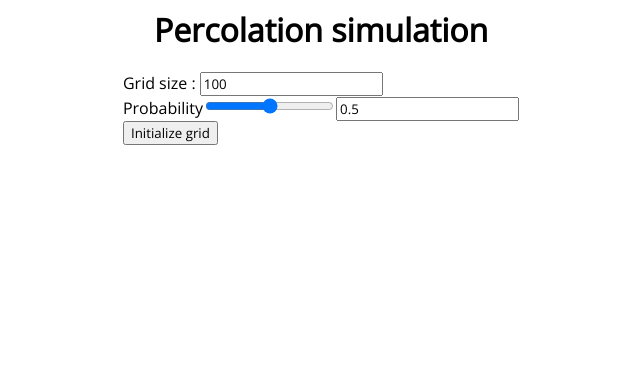
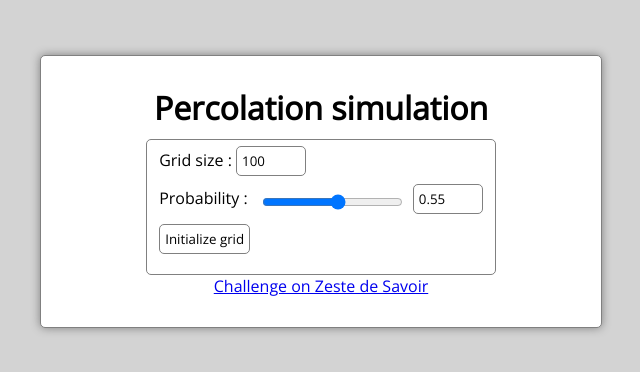
Before and after one commit to Luuka/percolation-js, a plain HTML site: page index.html in a window 1280 px wide. Shown: the whole page, without its empty margins (319-959 px from the left). Drawn offline with nearby package versions, Linux system fonts and the light colour scheme.

Commit message:
Add Style

```diff
--- a/css/style.css
+++ b/css/style.css
@@ -1,6 +1,22 @@
 body {
+    background: lightgray;
+}
 
+h1{
+    margin: 0 0 10px 0;
 }
+
+.center {
+        background: white;
+        padding: 30px;
+        border-radius: 5px;
+        border: 1px solid grey;
+        box-shadow:  0 0 10px 0px gray;
+        margin: 55px auto 0 auto;
+        max-width: 500px;
+        text-align: center
+}
+
 body, button, input {
     font-family: 'Open Sans', sans-serif;
 }
@@ -11,11 +27,47 @@ body, button, input {
     display: block;
 }
 
-.center {
-    max-width: 500px;
-    margin: auto;
-    text-align: center;
+.upscale {
+    -webkit-transform-origin: center top;
+    -moz-transform-origin: center top;
+    -ms-transform-origin: center top;
+    transform-origin: center top;
+
+    -webkit-transform: scale(4);
+    -moz-transform: scale(4);
+    -ms-transform: scale(4);
+    transform: scale(4);
 }
+
+button, input[type=button] {
+    background: white;
+    padding: 5px;
+    border: 1px solid grey;
+    border-radius: 5px;
+    margin:10px auto;
+}
+
+input {
+    border-radius: 5px;
+    border: 1px solid grey;
+    padding: 5px;
+}
+
+input[type=range] {
+    position: relative;
+    top: 12px;
+    margin: 0 10px;
+}
+
+ input[type=text], input[type=number] {
+     width: 70px;
+ }
+
+ fieldset {
+     border: 1px solid grey;
+     border-radius: 5px;
+ }
+
 .config {
     text-align: left;
     display: inline-block;
@@ -43,7 +95,8 @@ body, button, input {
 }
 
 tr, td, th, table {
-    border: 1px solid black;
+    border: 1px solid grey;
+    border-radius: 5px;
     border-collapse: collapse;
     padding: 5px;
     text-align: center;
--- a/index.html
+++ b/index.html
@@ -10,14 +10,19 @@
         <div class="center">
             <h1>Percolation simulation</h1>
             <div class="config">
-                <label>Grid size : </label><input type="number" id="size" value="100"><br>
-                <label>Probability</label><input type="range" min="0" max="1" step="0.01" id="probability" value="0.5"><input type="text" id="display-probability" value="0.5" readonly="readonly"><br>
-                <input type="button" class="initSimulation" value="Initialize grid">
+                <fieldset>
+                    <label>Grid size : </label><input type="number" id="size" value="100"><br>
+                    <label>Probability : </label><input type="range" min="0" max="1" step="0.01" id="probability" value="0.55"><input type="text" id="display-probability" value="0.55" readonly="readonly"><br>
+                    <input type="button" class="initSimulation" value="Initialize grid">
+                </fieldset>
             </div>
 
             <div class="simulation">
                 <canvas class="forest">
                 </canvas>
+                <p>
+                    <em>(click on the map to upscale)</em>
+                </p>
 
                 <button type="button" class="launchSimulation" >Launch Simulation</button>
             </div>
@@ -56,6 +61,11 @@
 
                 <button type="button" class="reset">Reset simulation</button>
             </div>
+
+            <div>
+                <a href="https://zestedesavoir.com/forums/sujet/4690/novembre-2015-simulation-dun-feu-de-foret" target="_blank">Challenge on Zeste de Savoir</a>
+            </div>
+
         </div>
     </body>
 </html>
--- a/js/index.js
+++ b/js/index.js
@@ -8,6 +8,9 @@ var size = 100;
 window.addEventListener("load", function(){
 
     forest = document.querySelector('.forest');
+    forest.addEventListener('click', function(){
+        this.classList.toggle('upscale');
+    });
     document.querySelector('.simulation').style.display = "none";
 
     document.getElementById('probability').addEventListener('change', function(){
```
